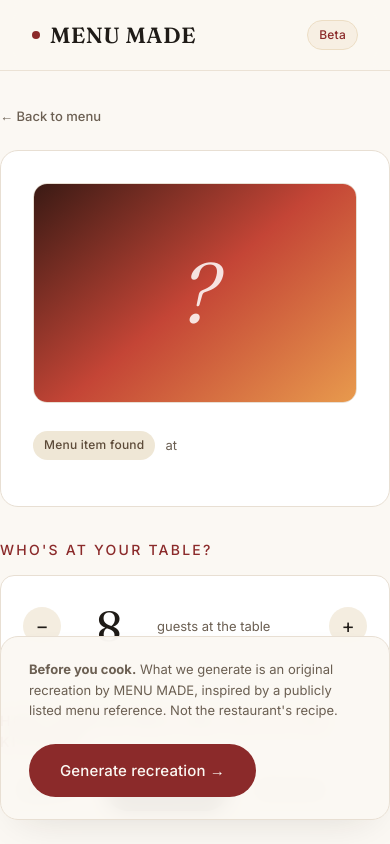
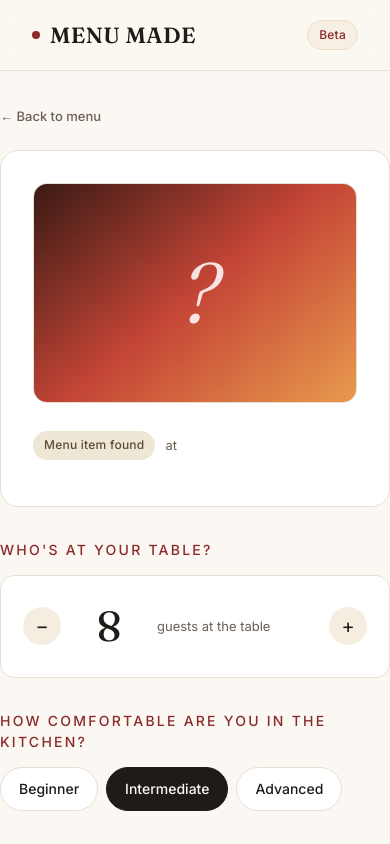
Before and after one commit to aaronkayofficial-prog/menu-made, a Next.js app: page /recipe in a window 390 px wide. Shown: the top 844 px of the page. Built offline with nearby package versions, Linux system fonts and the light colour scheme.

Commit message:
Customise screen: remove sticky bottom banner, button + disclaimer now sit at end of form (full-width on mobile)

```diff
--- a/app/globals.css
+++ b/app/globals.css
@@ -266,14 +266,18 @@ h1, h2, h3, h4 { font-family: 'Fraunces', serif; font-weight: 500; letter-spacin
 }
 
 .generate-bar {
-  position: sticky; bottom: 24px; margin-top: 48px;
-  background: rgba(251,248,243,.94); backdrop-filter: blur(10px);
+  margin-top: 48px;
+  background: #FBF8F3;
   border: 1px solid #E8DFD3; border-radius: 18px;
   padding: 22px 28px; display: flex; align-items: center; gap: 24px;
   flex-wrap: wrap;
-  box-shadow: 0 16px 40px -20px rgba(31,27,23,.15);
 }
-.generate-bar .text { flex: 1; min-width: 240px; font-size: 13px; color: #6B5F52; }
+.generate-bar .text { flex: 1; min-width: 240px; font-size: 13px; color: #6B5F52; line-height: 1.5; }
+@media (max-width: 600px) {
+  .generate-bar { flex-direction: column; align-items: stretch; gap: 18px; padding: 22px; }
+  .generate-bar .text { min-width: 0; }
+  .generate-bar button { width: 100%; }
+}
 
 /* Recipe display */
 .recipe-wrap { padding: 32px 0 96px; }
```
